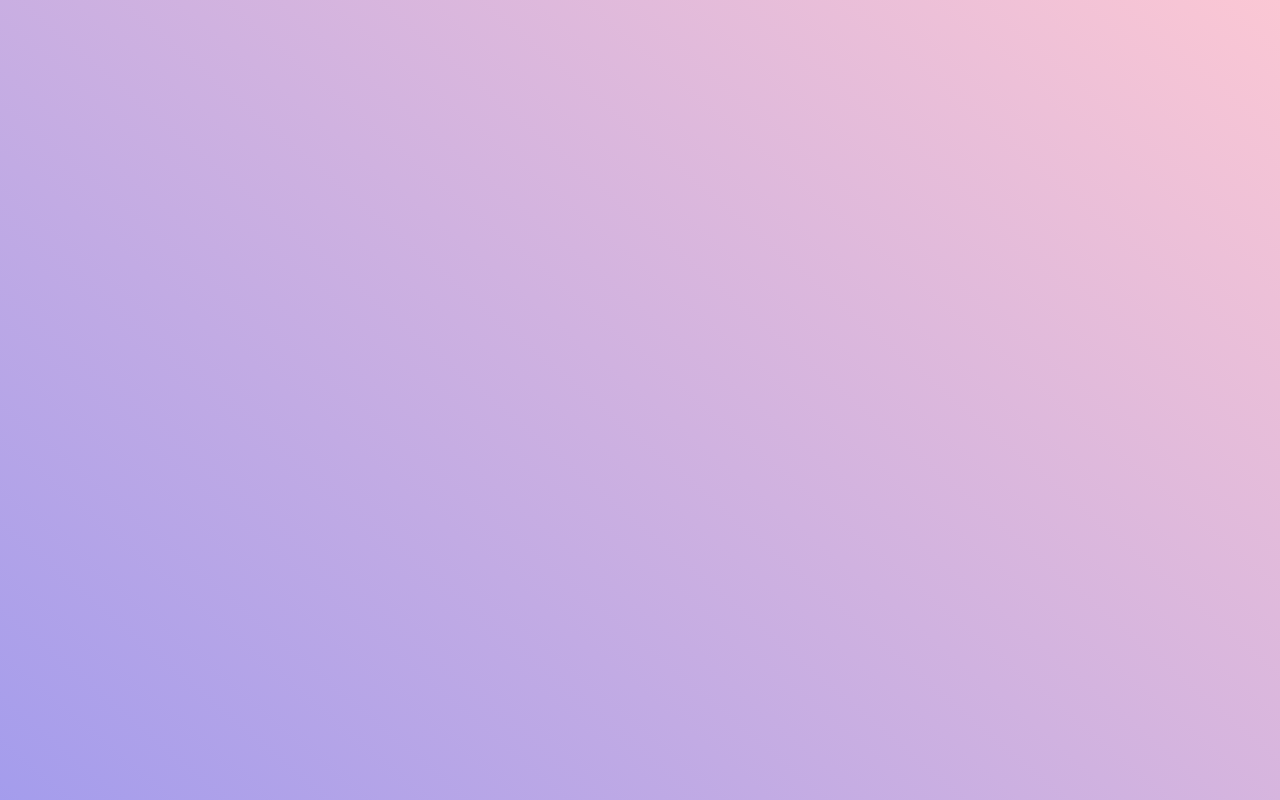
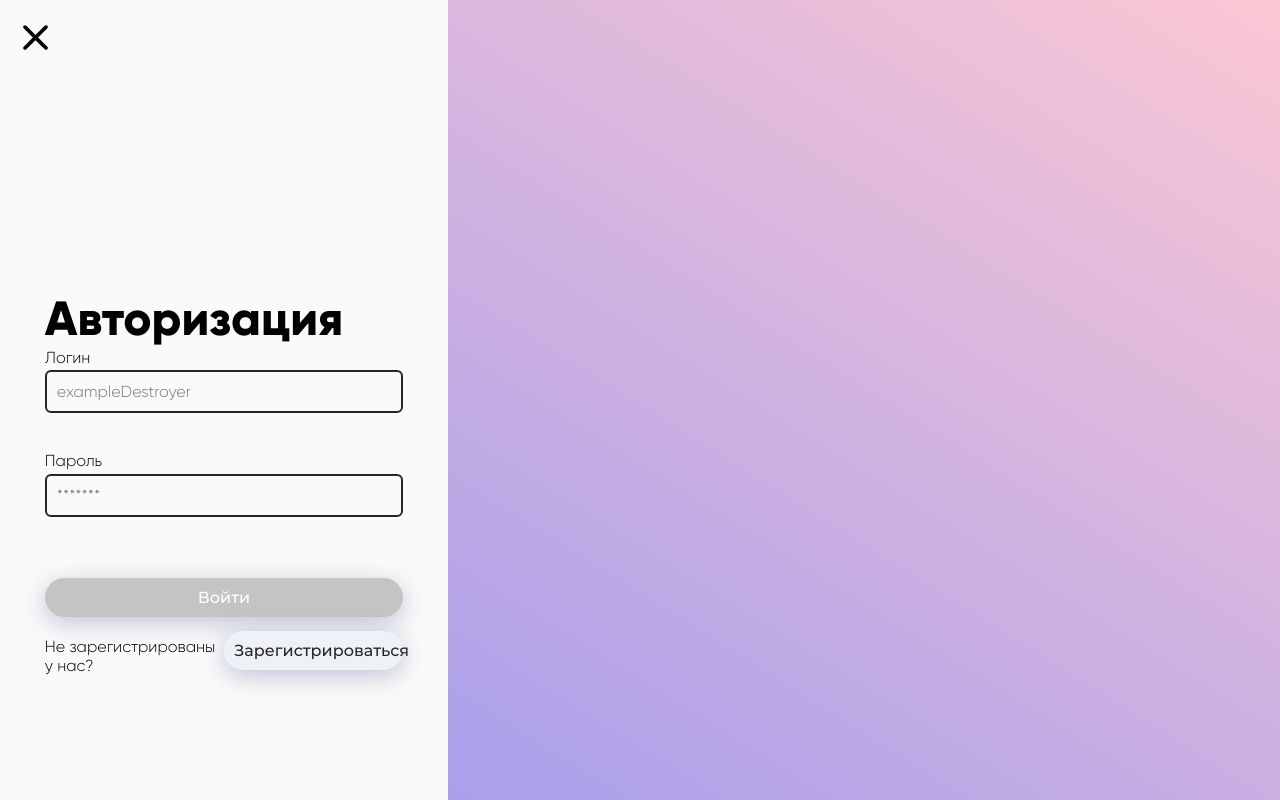
Before and after one commit to YRuzik/AromaShop_ReactJS-RTK_Node.js-ExpressJS, a React (Vite) app in the folder front/: page /auth/login in a window 1280 px wide. Before the commit this address had no page. Shown: the top 800 px of the page. Built offline with nearby package versions, Linux system fonts and the light colour scheme.

Commit message:
auth buttons fix

```diff
--- a/front/src/App.tsx
+++ b/front/src/App.tsx
@@ -47,7 +47,7 @@ const App = () => {
                             <Route path="/catalog" element={<CatalogPage/>}/>
                             <Route path="/catalog/:id" element={<ProductPage/>}/>
                             <Route path="/contacts" element={<AboutUsPage/>}/>
-                            <Route path="/login" element={<AuthLayout/>}/>
+                            <Route path="/auth/:type" element={<AuthLayout/>}/>
                             <Route path="/profile" element={<ProfilePage/>}/>
                         </Route>
                         <Route path="/admin" element={<AdminLayout/>}>
--- a/front/src/layouts/clientLayout/pages/authRegistration/authLayout.tsx
+++ b/front/src/layouts/clientLayout/pages/authRegistration/authLayout.tsx
@@ -1,13 +1,14 @@
 import "./authRegistration.css"
 import LoginForm from "./loginForm.tsx";
 import Icon, {AppIcons} from "../../../../widgets/icon.tsx";
-import {useNavigate} from "react-router-dom";
+import {useNavigate, useParams} from "react-router-dom";
 import RegistrationForm from "./registrationForm.tsx";
 import {useEffect, useState} from "react";
 
 const AuthLayout = () => {
+    const {type} = useParams()
     const [login, setLogin] = useState(true)
-    const navigator = useNavigate()
+    const navigate = useNavigate()
     let container = document.getElementById("formm")
 
     useEffect(() => {
@@ -18,11 +19,22 @@ const AuthLayout = () => {
     }, []);
 
     useEffect(() => {
-        if (container != null) {
+        if (type !== undefined) {
+            console.log(type)
+            if (type === "registration") {
+                setLogin(false)
+            } else if (type === "login") {
+                setLogin(true)
+            }
+        }
+    }, [type]);
+
+    useEffect(() => {
+        if (container !== null) {
             if (login) {
+                container.style.transform = "translateX(0%)"
+            } else {
                 container.style.transform = "translateX(186%)"
-            } else {
-                container.style.transform = "translateX(0%)"
             }
         } else {
             container = document.getElementById("formm")
@@ -31,11 +43,11 @@ const AuthLayout = () => {
     return (
         <div className={"auth-layout-bg"}>
             <div className={"close-icon"}>
-                <Icon icon={AppIcons.close} onClick={() => navigator(-1)}/>
+                <Icon icon={AppIcons.close} onClick={() => navigate("/")}/>
             </div>
             <div className={"form-bg"} id={"formm"}>
-                {login ? <LoginForm changeState={() => setLogin(false)}/> :
-                    <RegistrationForm changeState={() => setLogin(true)}/>}
+                {login ? <LoginForm changeState={() => navigate("/auth/registration")}/> :
+                    <RegistrationForm changeState={() => navigate("/auth/login")}/>}
             </div>
         </div>
     )
--- a/front/src/layouts/clientLayout/widgets/header.tsx
+++ b/front/src/layouts/clientLayout/widgets/header.tsx
@@ -34,8 +34,8 @@ const Header = () => {
                         icon={AppIcons.logout} label={"Выйти"} color="red" onClick={() => {
                         dispatch(logOut())
                     }}/></div> : <div className={"flexbox-line"}>
-                        <Link to={"/login"} className={"link-style mr-10"}>Войти</Link>
-                        <Link to={"/login"} className={"link-style"}>Зарегистрироваться</Link>
+                        <Link to={"/auth/login"} className={"link-style mr-10"}>Войти</Link>
+                        <Link to={"/auth/registration"} className={"link-style"}>Зарегистрироваться</Link>
                     </div>}
                     <Icon counterValue={(cart.length > 0) ? cart.length : undefined} icon={AppIcons.cart} onClick={() => setOpen(true)}/>
                 </div>
```
